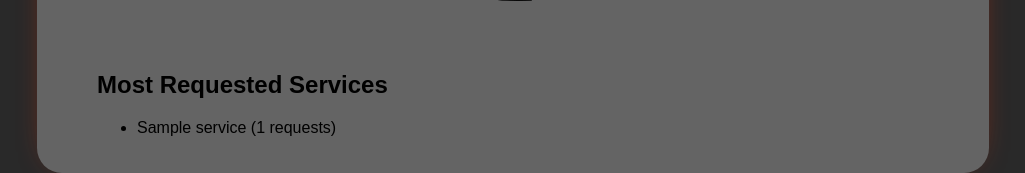
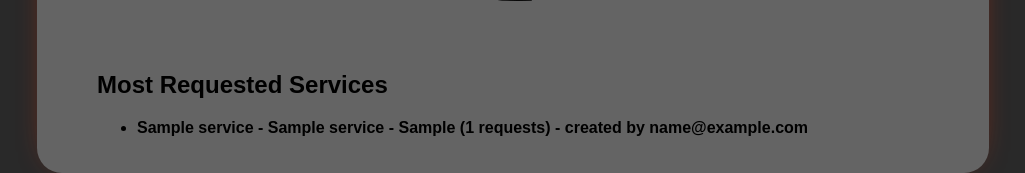
Before and after one commit to kevwasonga/netfix, a Django app: template main/templates/main/home.html in a window 1280 px wide. Shown: the part 776-949 px from the top of the page, without its empty margins (127-1152 px from the left). Run offline with Django 3.2, Linux system fonts and the light colour scheme; the template is opened without the code that fills it: most values are stand-ins (such as "Sample title", 1, 10 or a date in 2020).

Commit message:
feat: add template fields to fetch object fields that would display user  name and user count

```diff
--- a/main/templates/main/home.html
+++ b/main/templates/main/home.html
@@ -11,11 +11,14 @@
         <img class="home_logo" src="{% static 'css/logo.png' %}" alt="logo">
     </div>
 
-    <h2> Most Requested Services</h2>
+    <h2>Most Requested Services</h2>
     <ul>
         {% for service in top_services %}
-            <li>
-                {{ service.service__name }} ({{ service.request_count }} requests)
+            <li style="margin-bottom: 15px;">
+                <b>
+                    {{ service.service__name }} - {{ service.service__company__name }} - {{ service.service__field }}
+                    ({{ service.request_count }} requests) - created by {{ service.service__company__user__email }}
+                </b>
                 {% if is_customer %}
                     <a href="{% url 'request_service' service.service__id %}">Request</a>
                 {% endif %}
```
